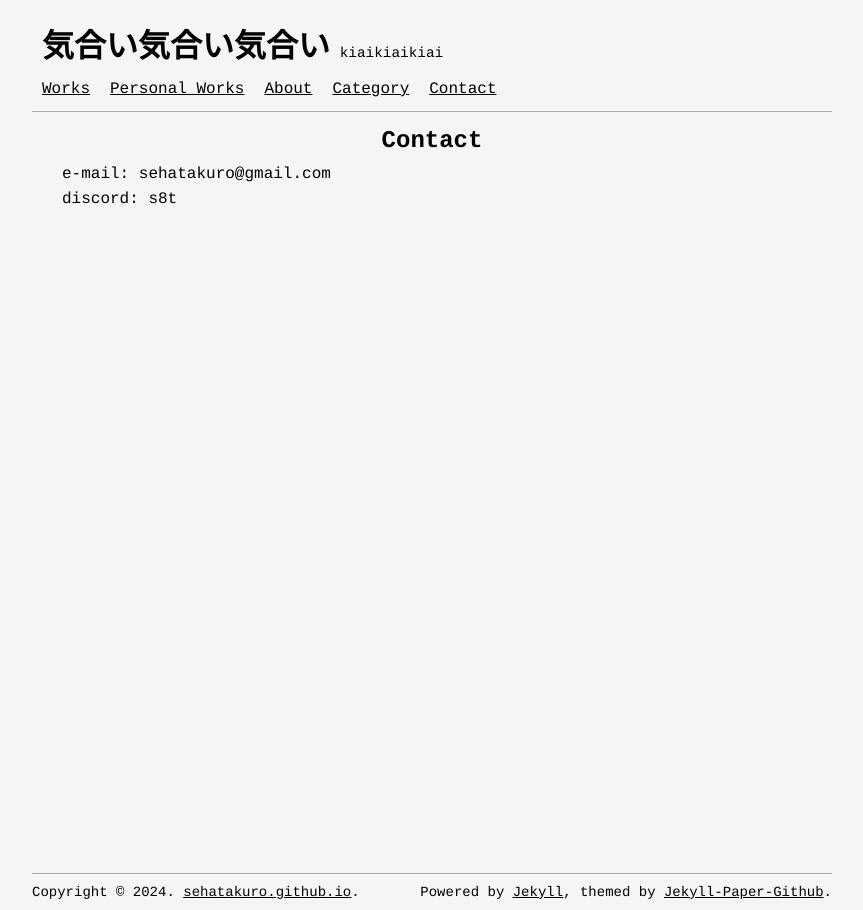
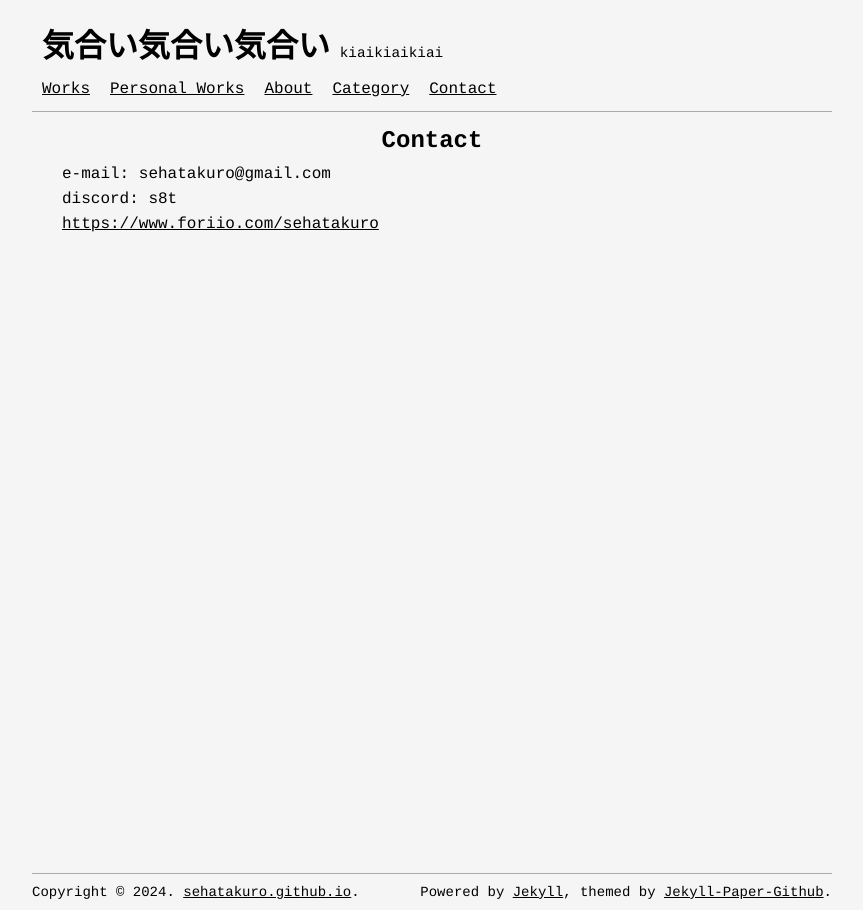
Before and after one commit to SehataKuro/SehataKuro.github.io, a Jekyll site: the page built from pages/contact.md, in a window 1280 px wide. Shown: the whole page, without its empty margins (208-1071 px from the left). Built offline with Jekyll 4.4.1, drawn with Linux system fonts in a browser that asks for light colours.

Commit message:
foriio追加

```diff
--- a/pages/contact.md
+++ b/pages/contact.md
@@ -7,3 +7,5 @@ permalink: /contact/
 - e-mail: sehatakuro@gmail.com
 
 - discord: s8t
+
+- <https://www.foriio.com/sehatakuro>
```
